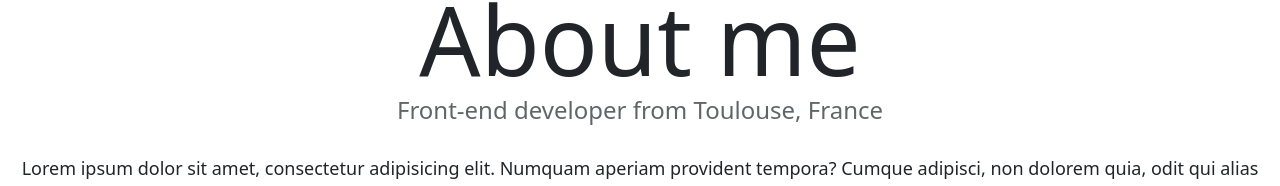
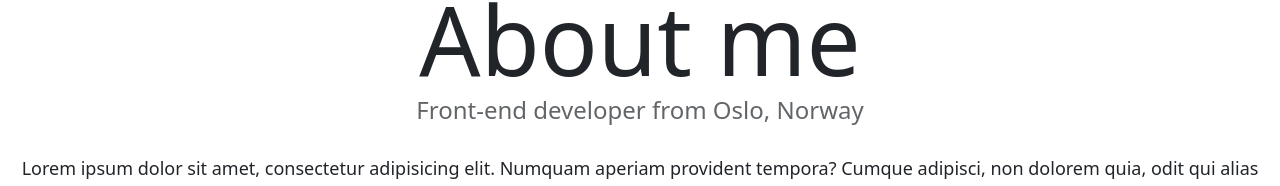
Before and after one commit to hannethorud/Week3, a plain HTML site: page about.html in a window 1280 px wide. Shown: the part 119-305 px from the top of the page. Drawn offline with nearby package versions, Linux system fonts and the light colour scheme.

Commit message:
Update about.html

```diff
--- a/about.html
+++ b/about.html
@@ -65,7 +65,7 @@
       </div>
     </nav>
     <h1 class="text-center">About me</h1>
-    <h3 class="text-center">Front-end developer from Toulouse, France</h3>
+    <h3 class="text-center">Front-end developer from Oslo, Norway</h3>
     <div class="about-paragraphs text-center">
       <p>
         Lorem ipsum dolor sit amet, consectetur adipisicing elit. Numquam
```
